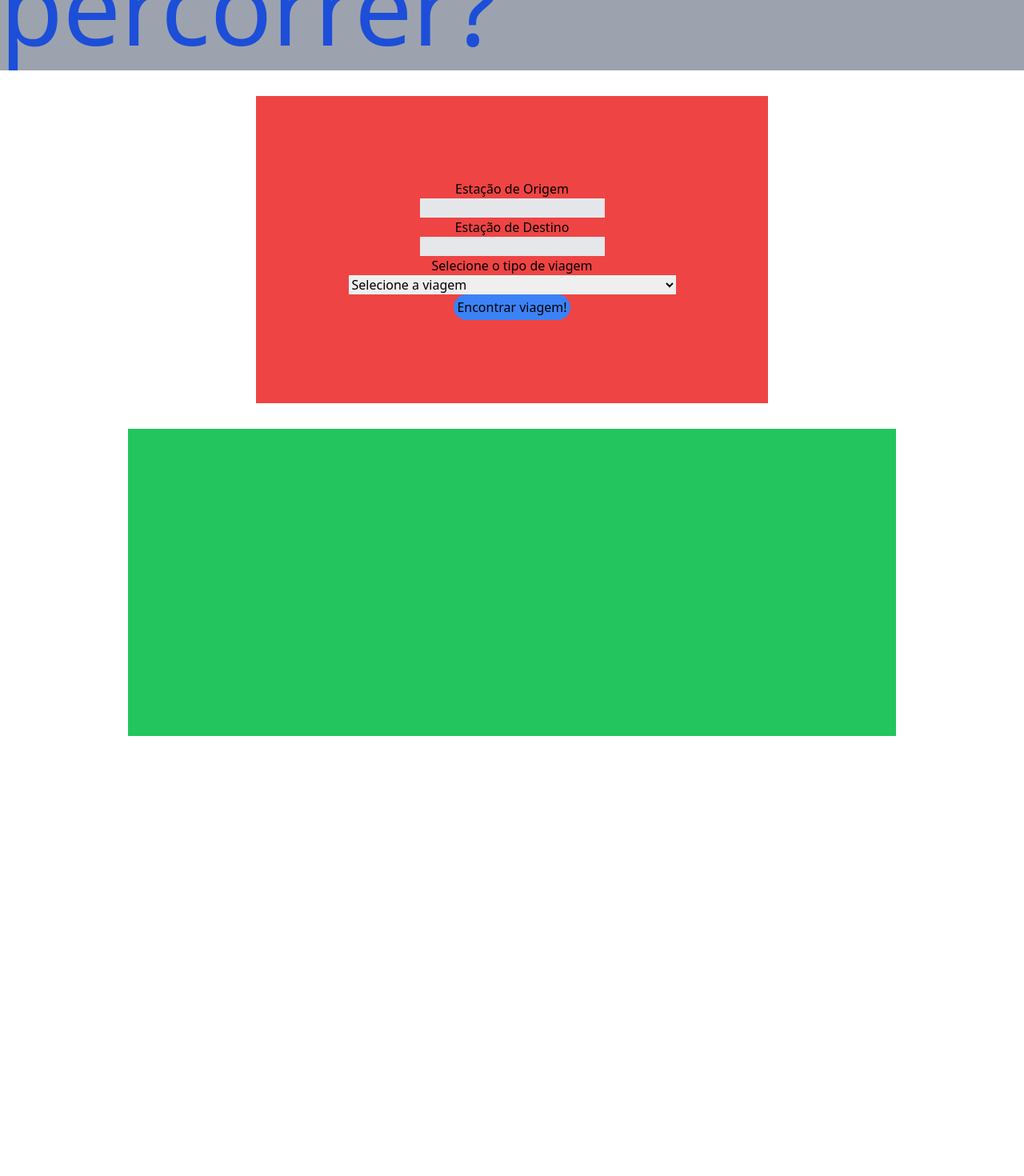
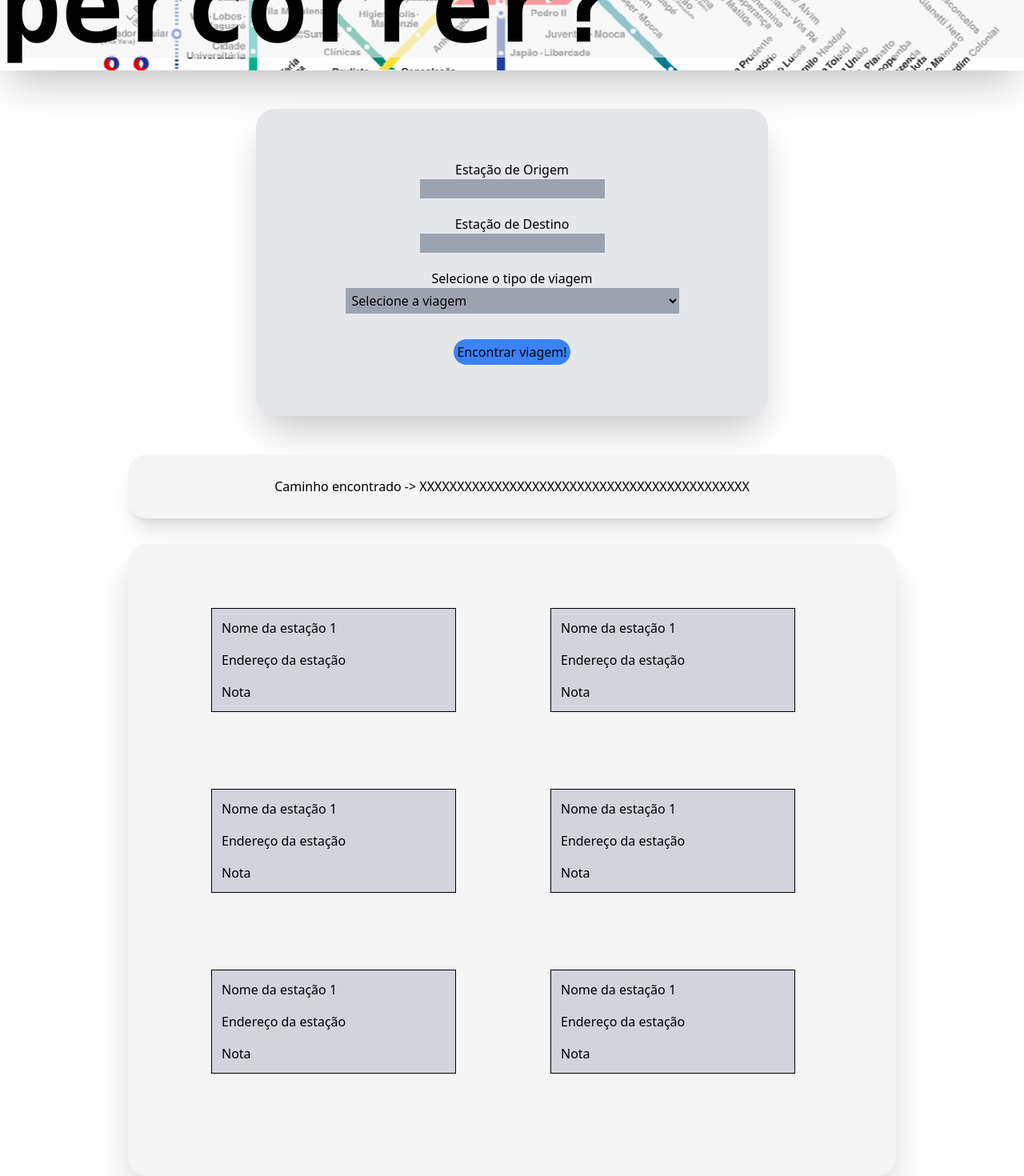
Before and after one commit to iTzFabregas/SP-subway-heuristic-search, a React (Vite) app in the folder site/frontend/: page / in a window 1280 px wide. Shown: the part 200-1670 px from the top of the page at 80% size. Before the commit the page ends 1120 px from the top, so only its background shows below. Built offline with nearby package versions, Linux system fonts and the light colour scheme.

Commit message:
feat: template of the website

```diff
--- a/site/frontend/src/App.jsx
+++ b/site/frontend/src/App.jsx
@@ -52,19 +52,19 @@ function App() {
 
     return (
         <div className="flex flex-col items-center">
-            <nav className="flex flex-col bg-gray-400 w-full h-72 items-center justify-center mb-8">
-                <h1 className="text-blue-700 text-9xl">Qual caminho percorrer?</h1>
+            <nav className="flex flex-col bg-01 bg-center w-full h-72 items-center justify-center mb-12 shadow-2xl">
+                <h1 className="text-black font-bold font-mono text-9xl bg-opacity-60 bg-gray-100">Qual caminho percorrer?</h1>
             </nav>
 
-            <div className="flex flex-col bg-red-500 w-1/2 h-96 items-center justify-center mb-8">
+            <div className="flex flex-col bg-gray-200 rounded-3xl shadow-2xl w-1/2 h-96 items-center justify-center mb-12">
                 <h3>Estação de Origem</h3>
-                <input type="text" className="bg-gray-200" onChange={handleOrigin}/>
+                <input type="text" className="bg-gray-400 mb-5" onChange={handleOrigin} />
 
                 <h3>Estação de Destino</h3>
-                <input type="text" className="bg-gray-200" onChange={handleDestination}/>
+                <input type="text" className="bg-gray-400 mb-5" onChange={handleDestination} />
 
                 <h3>Selecione o tipo de viagem</h3>
-                <select defaultValue={"00"}>
+                <select defaultValue={"00"} className="bg-gray-400 p-1 mb-8">
                     <option value="00" onClick={handleOption} disabled>Selecione a viagem</option>
                     <option value="01" onClick={handleOption} >Viagem com menor duração</option>
                     <option value="02" onClick={handleOption} >Viagem com menor caminho percorrido</option>
@@ -73,9 +73,40 @@ function App() {
                 </select>
                 <button className="bg-blue-500 p-1 rounded-2xl" onClick={handleClick}>Encontrar viagem!</button>
             </div>
-
-            <div className="flex flex-col bg-green-500 w-3/4 h-96 items-center justify-center">
-
+            <div className="flex flex-col mb-8 p-10 w-3/4 h-16 bg-neutral-100 rounded-3xl shadow-xl items-center justify-center">
+                <h2>{'Caminho encontrado -> XXXXXXXXXXXXXXXXXXXXXXXXXXXXXXXXXXXXXXXXXXXX'}</h2>
+            </div>
+            <div className="grid grid-cols-2 gap-4 mb-10 px-16 pb-32 w-3/4 bg-neutral-100 rounded-3xl shadow-2xl">
+                <div className="flex flex-col gap-4 border border-black bg-gray-300 mx-10 mt-20 w-3/4 p-3 transform hover:scale-105 transition duration-300">
+                    <h1>Nome da estação 1</h1>
+                    <h2>Endereço da estação</h2>
+                    <h3>Nota</h3>
+                </div>
+                <div className="flex flex-col gap-4 border border-black bg-gray-300 mx-10 mt-20 w-3/4 p-3 transform hover:scale-105 transition duration-300">
+                    <h1>Nome da estação 1</h1>
+                    <h2>Endereço da estação</h2>
+                    <h3>Nota</h3>
+                </div>
+                <div className="flex flex-col gap-4 border border-black bg-gray-300 mx-10 mt-20 w-3/4 p-3 transform hover:scale-105 transition duration-300">
+                    <h1>Nome da estação 1</h1>
+                    <h2>Endereço da estação</h2>
+                    <h3>Nota</h3>
+                </div>
+                <div className="flex flex-col gap-4 border border-black bg-gray-300 mx-10 mt-20 w-3/4 p-3 transform hover:scale-105 transition duration-300">
+                    <h1>Nome da estação 1</h1>
+                    <h2>Endereço da estação</h2>
+                    <h3>Nota</h3>
+                </div>
+                <div className="flex flex-col gap-4 border border-black bg-gray-300 mx-10 mt-20 w-3/4 p-3 transform hover:scale-105 transition duration-300">
+                    <h1>Nome da estação 1</h1>
+                    <h2>Endereço da estação</h2>
+                    <h3>Nota</h3>
+                </div>
+                <div className="flex flex-col gap-4 border border-black bg-gray-300 mx-10 mt-20 w-3/4 p-3 transform hover:scale-105 transition duration-300">
+                    <h1>Nome da estação 1</h1>
+                    <h2>Endereço da estação</h2>
+                    <h3>Nota</h3>
+                </div>
             </div>
         </div>
     )
--- a/site/frontend/tailwind.config.js
+++ b/site/frontend/tailwind.config.js
@@ -3,7 +3,14 @@
 export default {
   content: ["./src/**/*.{html,js,jsx}"],
   theme: {
-    extend: {},
+    extend: {
+      backgroundImage: {
+        '01': "url('./src/assets/images/01.png')"
+      },
+      from: {
+        '01': "url('./src/assets/images/01.png')"
+      }
+    },
   },
   plugins: [],
 }
```
Also changed, not shown: site/frontend/src/assets/images/01.png (added), site/frontend/src/assets/images/02.png (added).
